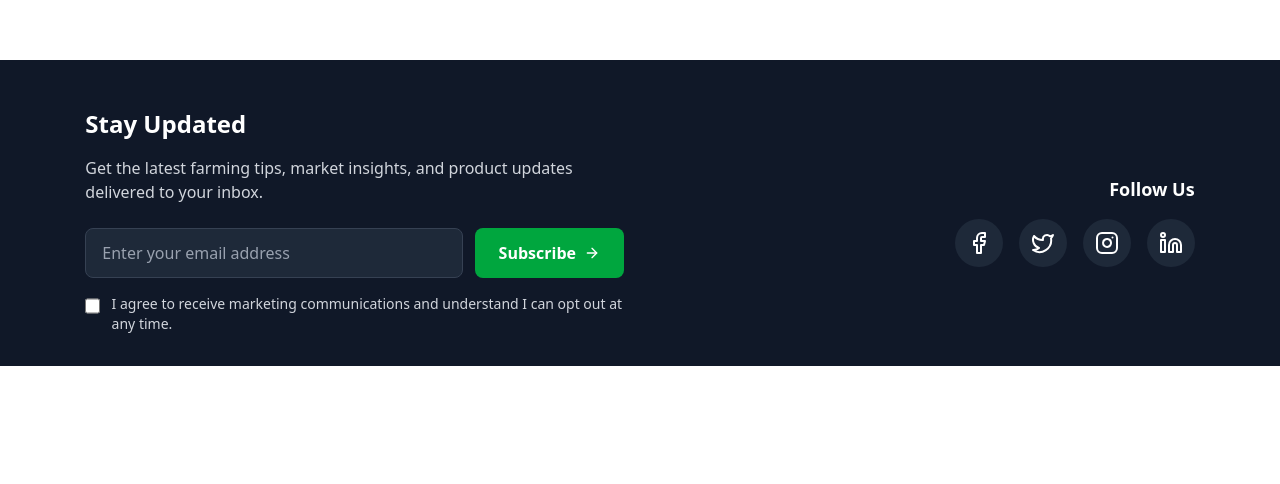
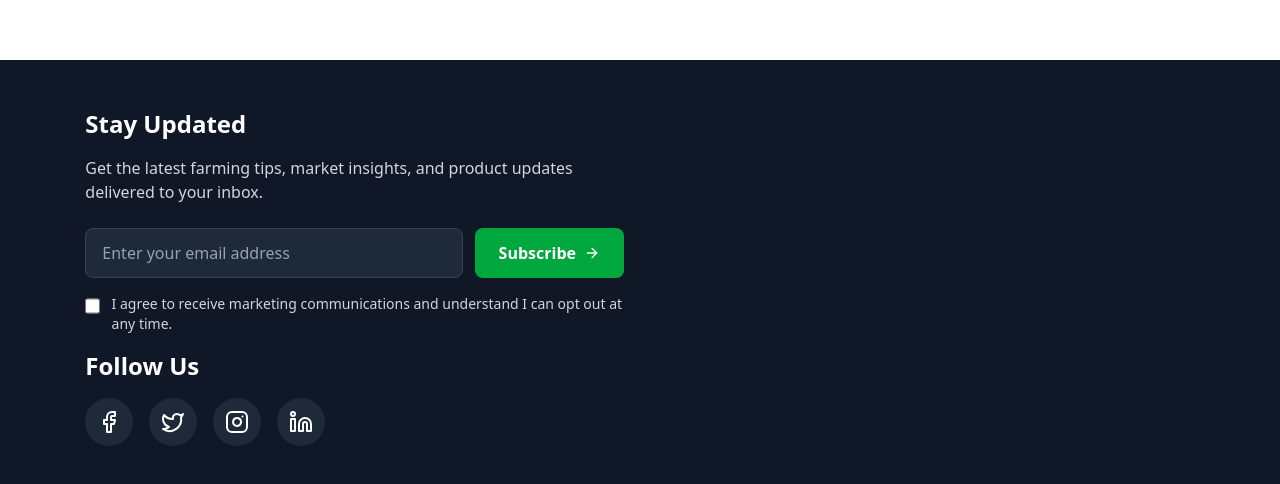
Before and after one commit to Subroto89/root-farming-frontend, a React (Vite) app: page / in a window 1280 px wide. Shown: the part 748-1232 px from the top of the page. Before the commit the page ends 1114 px from the top, so only its background shows below. Built offline with nearby package versions, Linux system fonts and the light colour scheme.

Commit message:
newlaterr content updated

```diff
--- a/src/components/shared/Footer.jsx
+++ b/src/components/shared/Footer.jsx
@@ -36,8 +36,8 @@ const Footer = () => {
   return (
     <div className="max-w-11/12 mx-auto  px-4 sm:px-6 lg:px-8 pt-12 pb-8">
       {/* Newsletter Subscription */}
-      <div>
-        <div className="grid lg:grid-cols-2 gap-8 items-center">
+      <div className="grid lg:grid-cols-2 gap-8 items-center">
+        <div>
           <div>
             <h3 className="text-2xl font-bold mb-4">Stay Updated</h3>
             <p className="text-gray-300 mb-6">
@@ -85,9 +85,9 @@ const Footer = () => {
             </form>
           </div>
 
-          <div className="text-center lg:text-right">
-            <h4 className="text-lg font-semibold mb-4">Follow Us</h4>
-            <div className="flex justify-center lg:justify-end space-x-4">
+          <div className="text-center lg:text-start py-4">
+            <h3 className="text-2xl font-bold mb-4">Follow Us</h3>
+            <div className="flex justify-center lg:justify-start space-x-4">
               {socialLinks.map((social, index) => {
                 const IconComponent = social.icon;
                 return (
```
